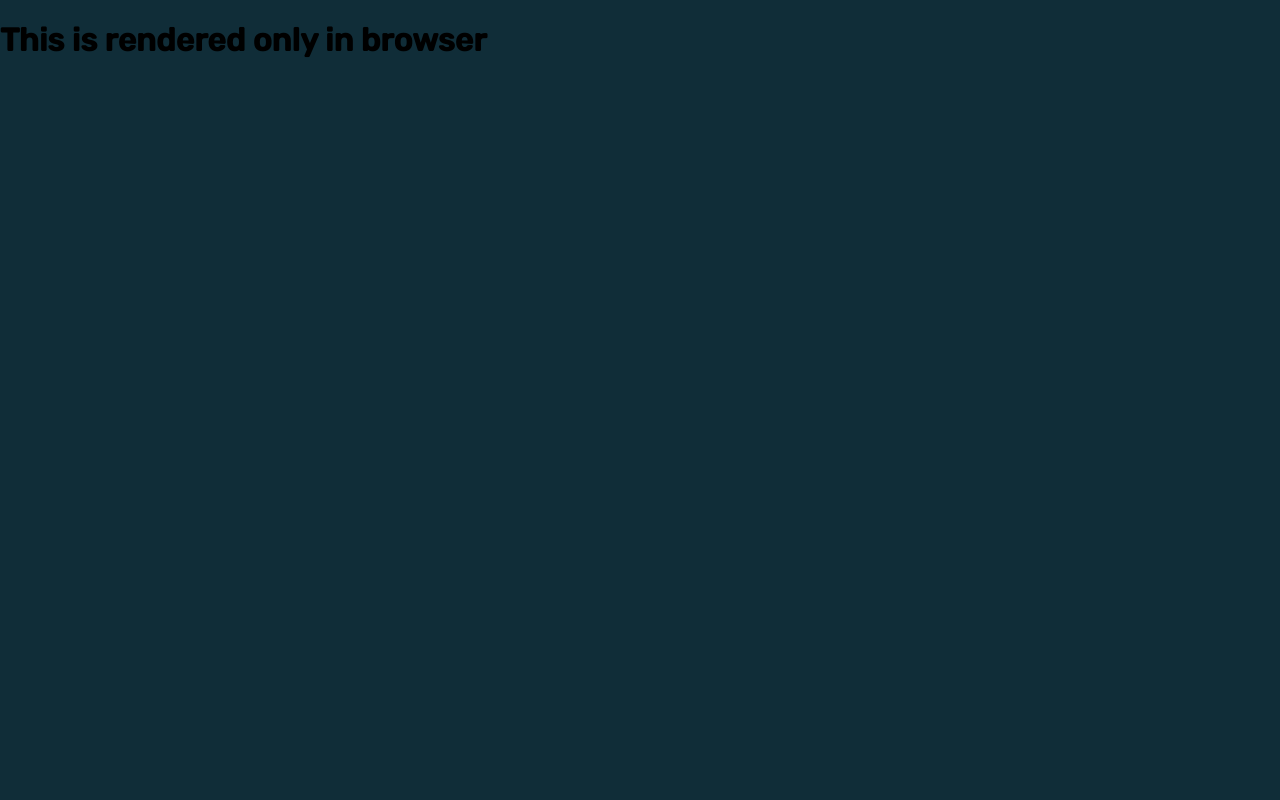
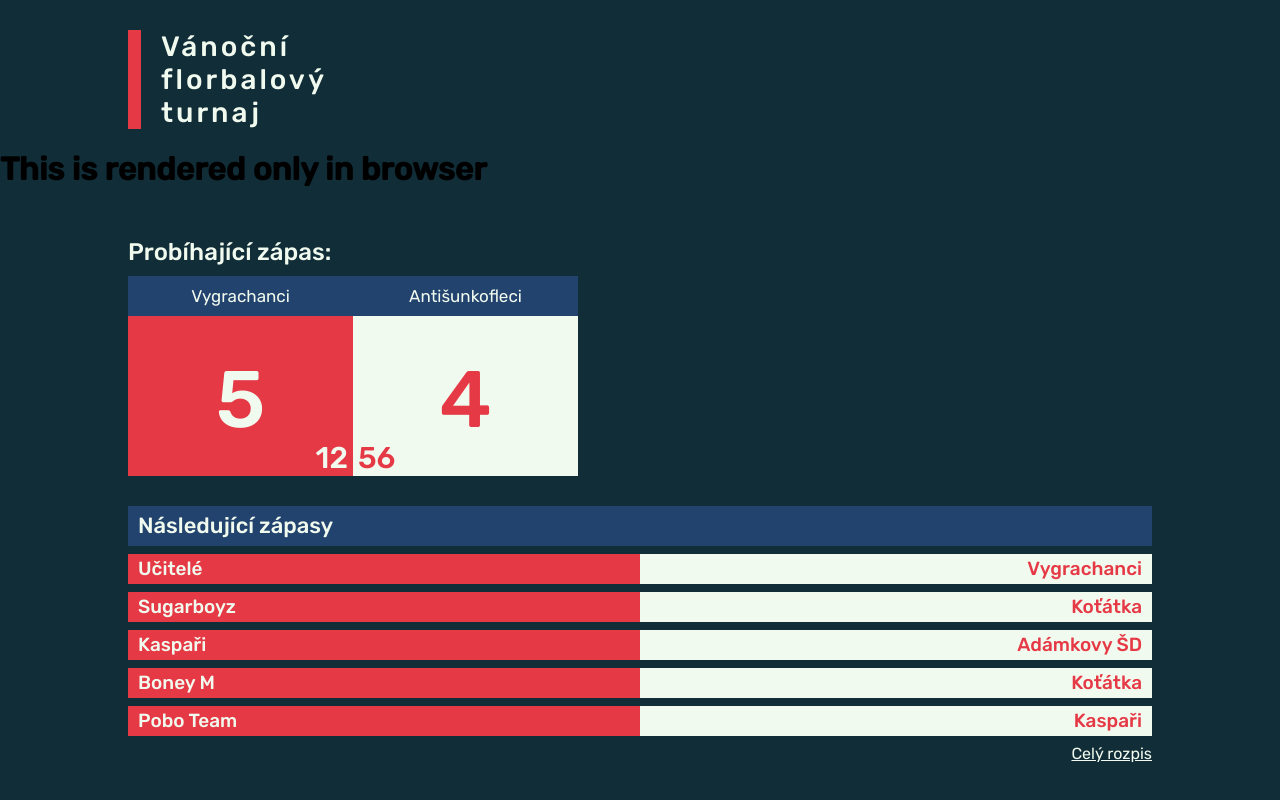
Before and after one commit to Pavlyuchenko/UnihockeySchoolTournament, a React (Create React App) app: page / in a window 1280 px wide. Shown: the top 800 px of the page. Built offline with nearby package versions, Linux system fonts and the light colour scheme.

Commit message:
Landing done

```diff
--- a/public/index.html
+++ b/public/index.html
@@ -11,12 +11,12 @@
 		/>
 		<link rel="apple-touch-icon" href="%PUBLIC_URL%/logo192.png" />
 		<link
-			href="https://fonts.googleapis.com/css2?family=Rubik:wght@500&display=swap"
+			href="https://fonts.googleapis.com/css2?family=Rubik:wght@400;500&display=swap"
 			rel="stylesheet"
 		/>
 		<link rel="manifest" href="%PUBLIC_URL%/manifest.json" />
 
-		<title>React App</title>
+		<title>Vánoční florbalový turnaj</title>
 	</head>
 	<body>
 		<noscript>You need to enable JavaScript to run this app.</noscript>
--- /dev/null
+++ b/src/components/Logo.jsx
@@ -0,0 +1,22 @@
+import React, { Component } from "react";
+import "./css/logo.css";
+
+class Logo extends Component {
+	state = {};
+	render() {
+		return (
+			<header id="logo-wrapper">
+				<div id="logo-red"></div>
+				<h1 id="logo-text">
+					Vánoční
+					<br />
+					florbalový
+					<br />
+					turnaj
+				</h1>
+			</header>
+		);
+	}
+}
+
+export default Logo;
--- a/src/components/Main.jsx
+++ b/src/components/Main.jsx
@@ -1,12 +1,18 @@
 import React, { Component } from "react";
 import Navigation from "./Navigation";
+import Logo from "./Logo";
+import ProbihajiciZapas from "./ProbihajiciZapas";
+import NasledujiciZapasy from "./NasledujiciZapasy";
 
 class Main extends Component {
 	state = {};
 	render() {
 		return (
 			<>
+				<Logo />
 				<Navigation />
+				<ProbihajiciZapas />
+				<NasledujiciZapasy />
 			</>
 		);
 	}
--- /dev/null
+++ b/src/components/NasledujiciZapasy.jsx
@@ -0,0 +1,27 @@
+import React, { Component } from "react";
+import "./css/nasledujici_zapasy.css";
+import Zapas from "./Zapas";
+import { Link } from "react-router-dom";
+
+class NasledujiciZapasy extends Component {
+	state = {};
+	render() {
+		return (
+			<section id="nasl-zap-sect">
+				<div id="nasl-zap-h2">
+					<h2>Následující zápasy</h2>
+					<Zapas domaci="Učitelé" hoste="Vygrachanci" />
+					<Zapas domaci="Sugarboyz" hoste="Koťátka" />
+					<Zapas domaci="Kaspaři" hoste="Adámkovy ŠD" />
+					<Zapas domaci="Boney M" hoste="Koťátka" />
+					<Zapas domaci="Pobo Team" hoste="Kaspaři" />
+					<Link to="/rozpis" id="nasl-zap-rozpis">
+						Celý rozpis
+					</Link>
+				</div>
+			</section>
+		);
+	}
+}
+
+export default NasledujiciZapasy;
--- /dev/null
+++ b/src/components/ProbihajiciZapas.jsx
@@ -0,0 +1,30 @@
+import React, { Component } from "react";
+import "./css/probihajici_zapas.css";
+
+class ProbihajiciZapas extends Component {
+	state = {};
+	render() {
+		return (
+			<section id="prob-zap-sect">
+				<h2 id="prob-zap-h2">Probíhající zápas:</h2>
+				<div id="prob-zap-wrapper">
+					<div id="prob-zap-tymy"></div>
+					<div id="prob-zap-skore-wrapper">
+						<div id="prob-zap-domaci">
+							<span className="prob-zap-jmeno">Vygrachanci</span>5
+							<span id="prob-zap-timer-left">12</span>
+						</div>
+						<div id="prob-zap-hoste">
+							<span className="prob-zap-jmeno">
+								Antišunkofleci
+							</span>
+							4<span id="prob-zap-timer-right">56</span>
+						</div>
+					</div>
+				</div>
+			</section>
+		);
+	}
+}
+
+export default ProbihajiciZapas;
--- /dev/null
+++ b/src/components/Zapas.jsx
@@ -0,0 +1,15 @@
+import React, { Component } from "react";
+
+class Zapas extends Component {
+	state = {};
+	render() {
+		return (
+			<div className="nasl-zap-zap-wrapper">
+				<div className="nasl-zap-zap-domaci">{this.props.domaci}</div>
+				<div className="nasl-zap-zap-hoste">{this.props.hoste}</div>
+			</div>
+		);
+	}
+}
+
+export default Zapas;
--- /dev/null
+++ b/src/components/css/logo.css
@@ -0,0 +1,22 @@
+#logo-wrapper {
+	display: table;
+	margin-left: 10%;
+	margin-top: 30px;
+}
+
+#logo-red {
+	width: 13px;
+	background-color: #e63946;
+	display: table-cell;
+}
+
+#logo-text {
+	margin: 0;
+	padding: 0;
+	display: table-cell;
+	color: #f1faee;
+	font-weight: 500;
+	letter-spacing: 3px;
+	padding-left: 20px;
+	font-size: 28px;
+}
--- a/src/components/css/mobile_nav.css
+++ b/src/components/css/mobile_nav.css
@@ -12,6 +12,7 @@ body {
 	width: 100%;
 	height: 30px;
 	background-color: #e63946;
+	font-weight: 500;
 	z-index: 1000;
 }
 #mobile-nav-circle {
--- /dev/null
+++ b/src/components/css/nasledujici_zapasy.css
@@ -0,0 +1,57 @@
+#nasl-zap-sect {
+	margin-top: 70px;
+	margin-left: 10%;
+	margin-right: 10%;
+	margin-bottom: 300px;
+}
+
+#nasl-zap-h2 {
+	width: 100%;
+	height: 40px;
+	background-color: #23436f;
+	position: relative;
+}
+#nasl-zap-h2 h2 {
+	color: #f1faee;
+	font-weight: 500;
+	font-size: 22px;
+	line-height: 40px;
+	margin: 0;
+	margin-bottom: 8px;
+	margin-left: 10px;
+}
+
+.nasl-zap-zap-wrapper {
+	display: flex;
+}
+
+.nasl-zap-zap-domaci {
+	width: 50%;
+	height: 30px;
+	background-color: #e63946;
+	margin-bottom: 8px;
+	line-height: 30px;
+	padding-left: 10px;
+	color: #f1faee;
+	font-size: 19px;
+	font-weight: 500;
+}
+
+.nasl-zap-zap-hoste {
+	width: 50%;
+	height: 30px;
+	background-color: #f1faee;
+	margin-bottom: 8px;
+	line-height: 30px;
+	text-align: right;
+	padding-right: 10px;
+	color: #e63946;
+	font-size: 19px;
+	font-weight: 500;
+}
+
+#nasl-zap-rozpis {
+	color: #f1faee;
+	position: absolute;
+	right: 0;
+}
--- /dev/null
+++ b/src/components/css/probihajici_zapas.css
@@ -0,0 +1,95 @@
+#prob-zap-sect {
+	margin-left: 10%;
+	margin-right: 10%;
+	margin-top: 50px;
+	height: 100%;
+	max-width: 450px;
+}
+
+#prob-zap-h2 {
+	color: #f1faee;
+	font-weight: 500;
+	font-size: 24px;
+	margin: 0;
+	padding: 0;
+	margin-bottom: 10px;
+}
+
+#prob-zap-wrapper {
+	width: 100%;
+	height: 160px;
+}
+
+#prob-zap-tymy {
+	width: 100%;
+	height: 40px;
+	background-color: #23436f;
+	display: flex;
+	justify-content: space-around;
+}
+
+#prob-zap-skore-wrapper {
+	display: flex;
+	width: 100%;
+	height: 100%;
+}
+
+#prob-zap-domaci {
+	width: 50%;
+	height: 100%;
+	background-color: #e63946;
+	text-align: center;
+	color: #f1faee;
+	font-weight: 500;
+	font-size: 80px;
+	position: relative;
+}
+
+#prob-zap-domaci:before {
+	content: "";
+	display: inline-block;
+	height: calc(100% + 20px);
+	vertical-align: middle;
+}
+
+#prob-zap-hoste {
+	width: 50%;
+	height: 100%;
+	background-color: #f1faee;
+	text-align: center;
+	color: #e63946;
+	font-weight: 500;
+	font-size: 80px;
+	position: relative;
+}
+.prob-zap-jmeno {
+	line-height: 40px;
+	font-weight: 400;
+	font-size: 17px;
+	color: #f1faee;
+	position: absolute;
+	top: -40px;
+	left: 50%;
+	transform: translateX(-50%);
+}
+
+#prob-zap-hoste:before {
+	content: "";
+	display: inline-block;
+	height: calc(100% + 20px);
+	vertical-align: middle;
+}
+
+#prob-zap-timer-left {
+	position: absolute;
+	right: 5px;
+	bottom: 0;
+	font-size: 30px;
+}
+
+#prob-zap-timer-right {
+	position: absolute;
+	left: 5px;
+	bottom: 0;
+	font-size: 30px;
+}
```
